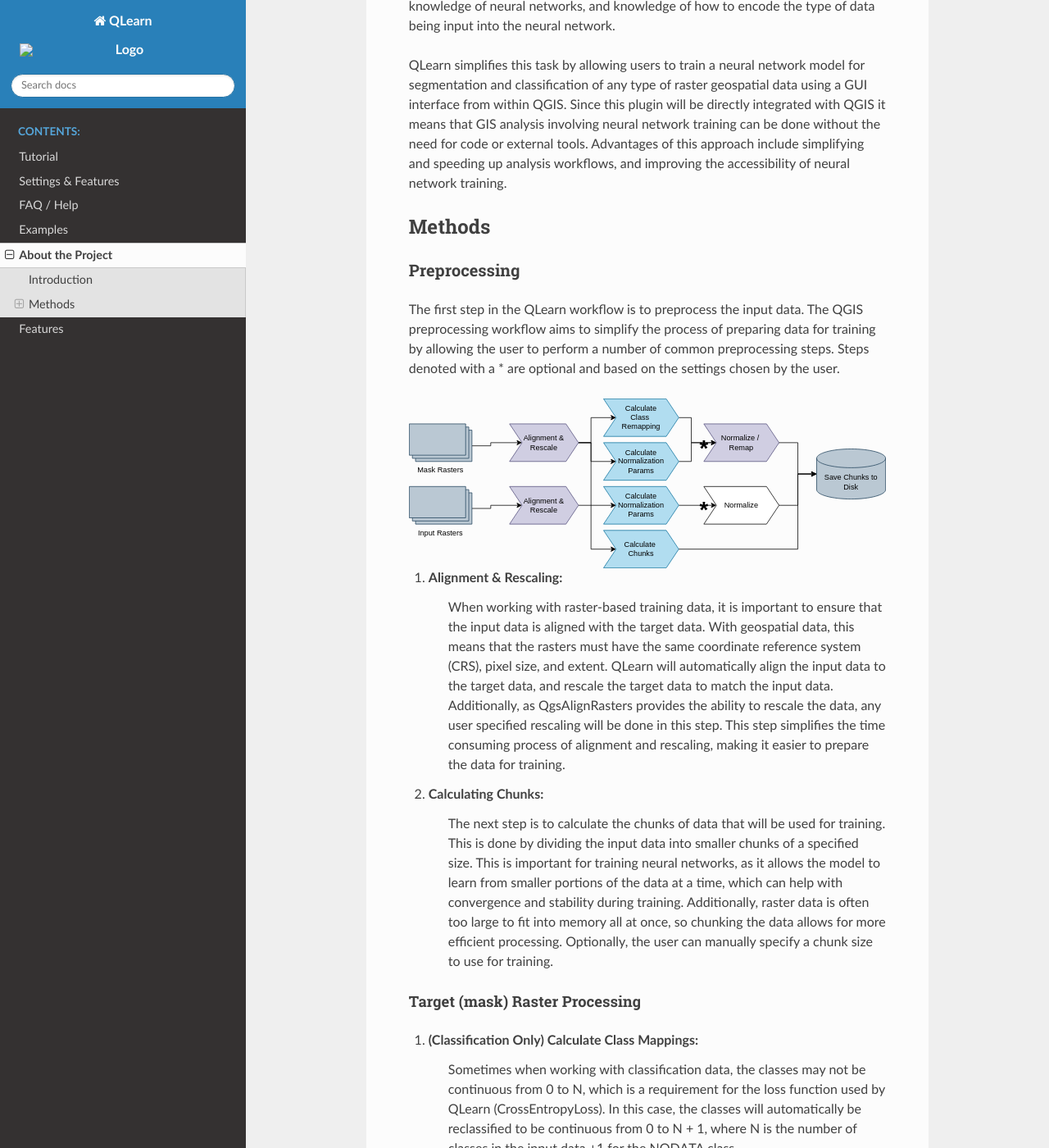
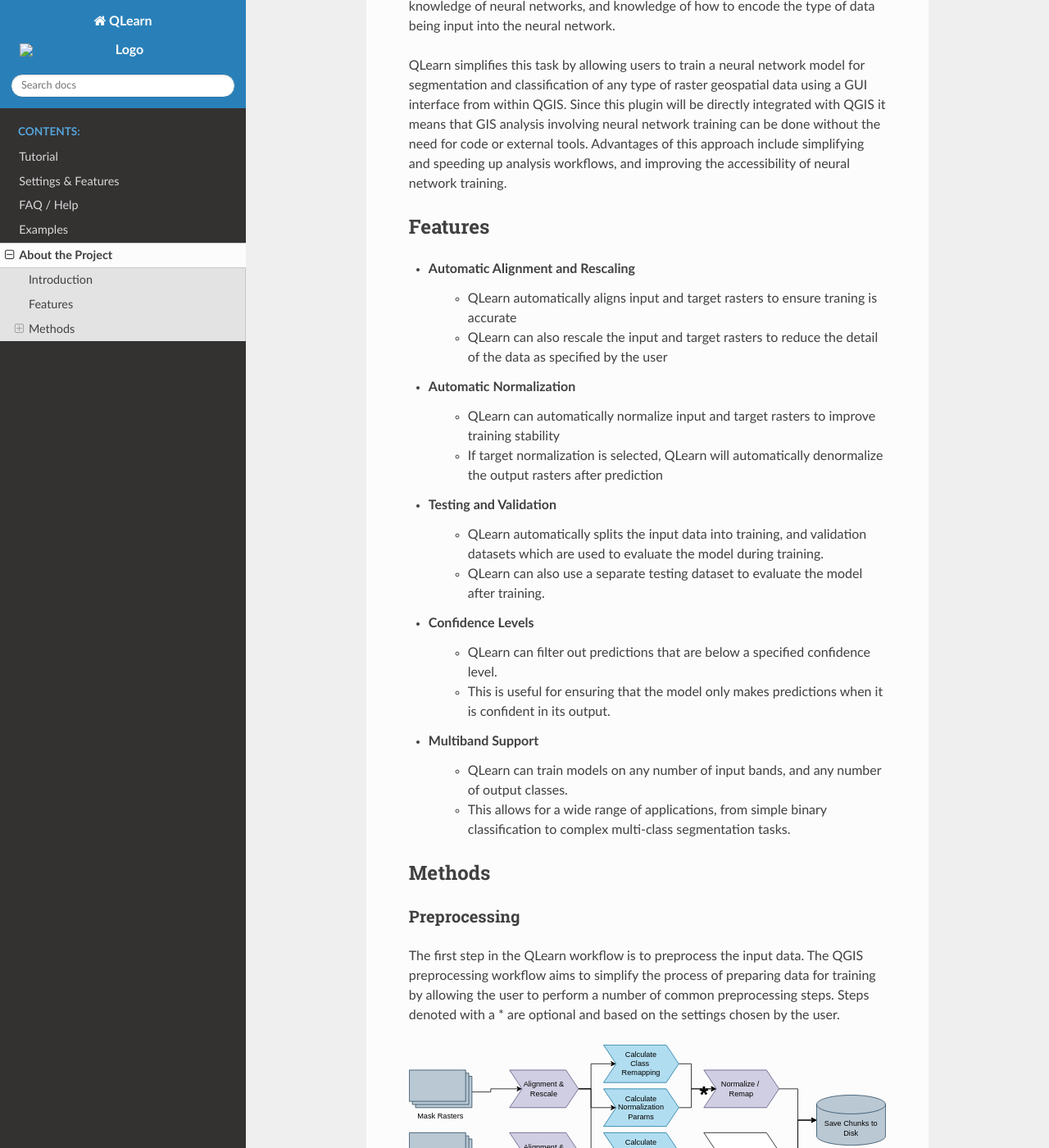
Before and after one commit to 0graph/QLearn, a Sphinx documentation site: the page built from docs/source/about.rst, in a window 1280 px wide and 1400 px high, scrolled down 364 px. Shown: the whole window at 82% size. Built offline with Sphinx 7.4.7 and the Read the Docs theme 3.1.0, drawn with Linux system fonts in a browser that asks for light colours.

```diff
--- a/docs/source/about.rst
+++ b/docs/source/about.rst
@@ -19,6 +19,25 @@ Since this plugin will be directly integrated with QGIS it means that GIS analys
 can be done without the need for code or external tools.
 Advantages of this approach include simplifying and speeding up analysis workflows,
 and improving the accessibility of neural network training.
+
+Features
+--------
+* Automatic Alignment and Rescaling
+    - QLearn automatically aligns input and target rasters to ensure traning is accurate
+    - QLearn can also rescale the input and target rasters to reduce the detail of the data as specified by the user
+* Automatic Normalization
+    - QLearn can automatically normalize input and target rasters to improve training stability
+    - If target normalization is selected, QLearn will automatically denormalize the output rasters after prediction
+* Testing and Validation
+    - QLearn automatically splits the input data into training, and validation datasets which are used to evaluate the model during training.
+    - QLearn can also use a separate testing dataset to evaluate the model after training.
+* Confidence Levels
+    - QLearn can filter out predictions that are below a specified confidence level.
+    - This is useful for ensuring that the model only makes predictions when it is confident in its output.
+* Multiband Support
+    - QLearn can train models on any number of input bands, and any number of output classes.
+    - This allows for a wide range of applications, from simple binary classification to complex multi-class segmentation tasks.
+
 
 Methods
 -------
--- a/docs/source/features.rst
+++ /dev/null
@@ -1,3 +0,0 @@
-
-Features
---------
```
Also changed, not shown: docs/source/index.rst (+6 -1 lines), docs/source/settings.rst (+7 -0 lines).
